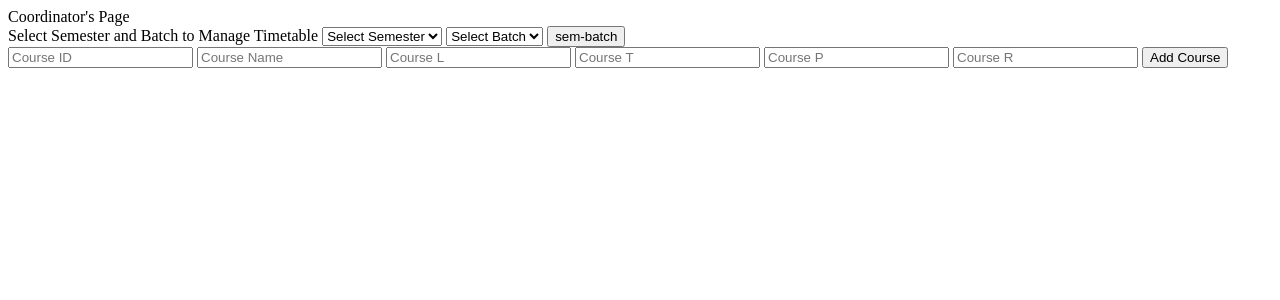
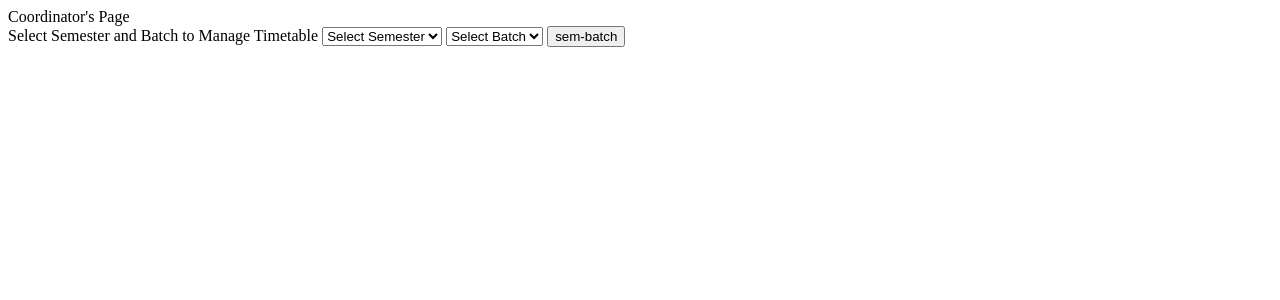
Before and after one commit to adithyasudhi/Schedulit, a PHP site: page /coordinator.php in a window 1280 px wide. Shown: the top 300 px of the page. Run offline with PHP 8.4, Linux system fonts and the light colour scheme; data comes from the database, SQL or seed files in the repository; data that the repository does not hold is empty.

Commit message:
coordinator

```diff
--- a/templates/coordinator.php
+++ b/templates/coordinator.php
@@ -8,10 +8,12 @@
             <label>Coordinator's Page</label>
             <form method="POST" action="coordinator.php">
                 <label>Select Semester and Batch to Manage Timetable</label>
-                <select name="sem_list" onchange = "this.form.submit()">
+                <select name="sem_list">
                     <option value="">Select Semester</option>
                     <?php
                         require_once "connection.php";
+                        $selected_sem = isset($_POST['sem_list']) ? $_POST['sem_list'] : "";
+
                         $query = " SELECT DISTINCT sem_id FROM semester ";
                         $res = mysqli_query($conn, $query);
                         if(!$res){
@@ -28,30 +30,30 @@
                     <option value="">Select Batch</option>
                         <?php
                         if ($selected_sem != "") {
+                            $selected_batch = isset($_POST['batch_list']) ? $_POST['batch_list'] : "";
                             $stmt = mysqli_prepare($conn, "SELECT DISTINCT sem_batch FROM semester WHERE sem_id = ?");
                             mysqli_stmt_bind_param($stmt, "s", $selected_sem);
                             mysqli_stmt_execute($stmt);
                             $res = mysqli_stmt_get_result($stmt);
 
                             while($row = mysqli_fetch_assoc($res)){
-                                echo "<option value='{$row['sem_batch']}' $batch_selected>{$row['sem_batch']}</option>";
+                                $is_selected = ($row['sem_batch'] == $selected_batch) ? "selected" : "";
+                                echo "<option value='{$row['sem_batch']}' $is_selected>{$row['sem_batch']}</option>";
                             }
                         }
                     ?>
                 </select>
                 <input type = "submit" value = "sem-batch" name = "sem-batch" class = "subbtn inpcommon">
+
+
+                <?php
+                    if(isset($_POST['sem-batch'])) {
+                        $sem_selected = $_POST['sem_list'];
+                        $batch_selected = $_POST['batch_list'];
+                        echo "<p>Managing Timetable for <br> Semester: <strong>$sem_selected</strong> Batch: <strong>$batch_selected</strong></p>";
+                    }
+                ?>
             </form>
         </div>
     </body>
 </html>
-
-
-<form method="POST" action="coordinator.php">
-    <input type="text" name="course_id" placeholder="Course ID" id="course_id" required>
-    <input type="text" name="course_name" placeholder="Course Name" id="course_name" required>
-    <input type="number" name="course_l" placeholder="Course L" id="course_l" required>
-    <input type="number" name="course_t" placeholder="Course T" id="course_t" required>
-    <input type="number" name="course_p" placeholder="Course P" id="course_p" required>
-    <input type="number" name="course_r" placeholder="Course R" id="course_r">
-    <input type="submit" value="Add Course" name="add_course" class="subbtn inpcommon">
-</form>
--- a/templates/hod.php
+++ b/templates/hod.php
@@ -7,8 +7,8 @@
         <div>
             <label>HOD's Page</label>
             <form method="POST" action="hod.php">
-                <input type = "text" name = "sem_id" placeholder = "Semester Name" id = "sem_id" Required>
-                <input type = "text" name = "sem_batch" placeholder = "Batch" id = "sem_batch" Required>
+                <input type = "text" name = "sem_id" placeholder = "Semester Name" id = "sem_id">
+                <input type = "text" name = "sem_batch" placeholder = "Batch" id = "sem_batch" >
                 <input type = "submit" value = "Add Semester" name = "add_sem" class = "subbtn inpcommon">
 
                 <input type = "text" name = "sem_id_remove" placeholder = "Semester Name to Remove" id = "sem_id_remove">
```
